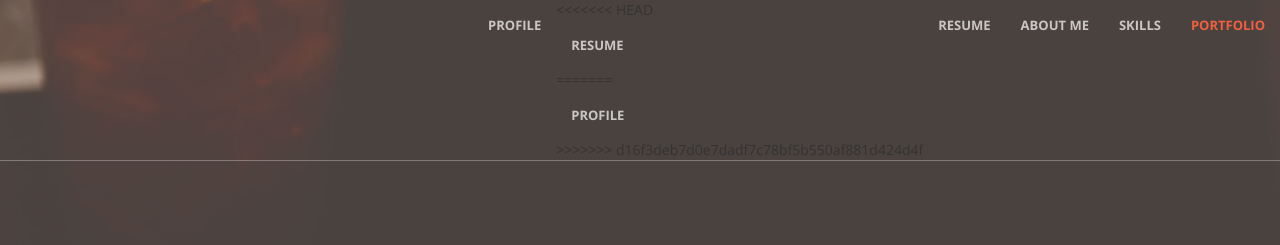
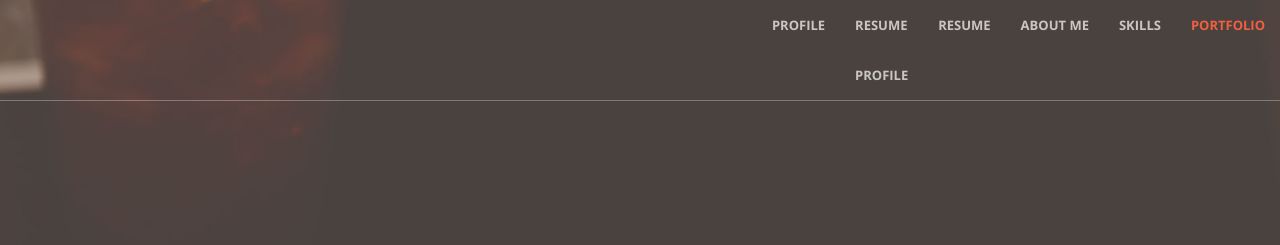
Before and after one commit to mosesadg/mosesadg.github.io, a plain HTML site: page index.html in a window 1280 px wide. Shown: the top 245 px of the page. Drawn offline with nearby package versions, Linux system fonts and the light colour scheme.

Commit message:
removed merge text

```diff
--- a/index.html
+++ b/index.html
@@ -57,11 +57,11 @@
                   </li>
                   <li>
                     <li>
-<<<<<<< HEAD
+
                         <a class="page-scroll" href="https://drive.google.com/file/d/0B4vENlg2B1BkRV9ycnJvdEZSMXc/view?usp=sharing">Resume</a>
-=======
+
                         <a href="https://profiles.generalassemb.ly/profiles/anand-moses">Profile</a>
->>>>>>> d16f3deb7d0e7dadf7c78bf5b550af881d424d4f
+
                     </li>
                       <li>
                         <a class="page-scroll" href="https://drive.google.com/file/d/0B4vENlg2B1BkRV9ycnJvdEZSMXc/view?usp=sharing">Resume</a>
```
